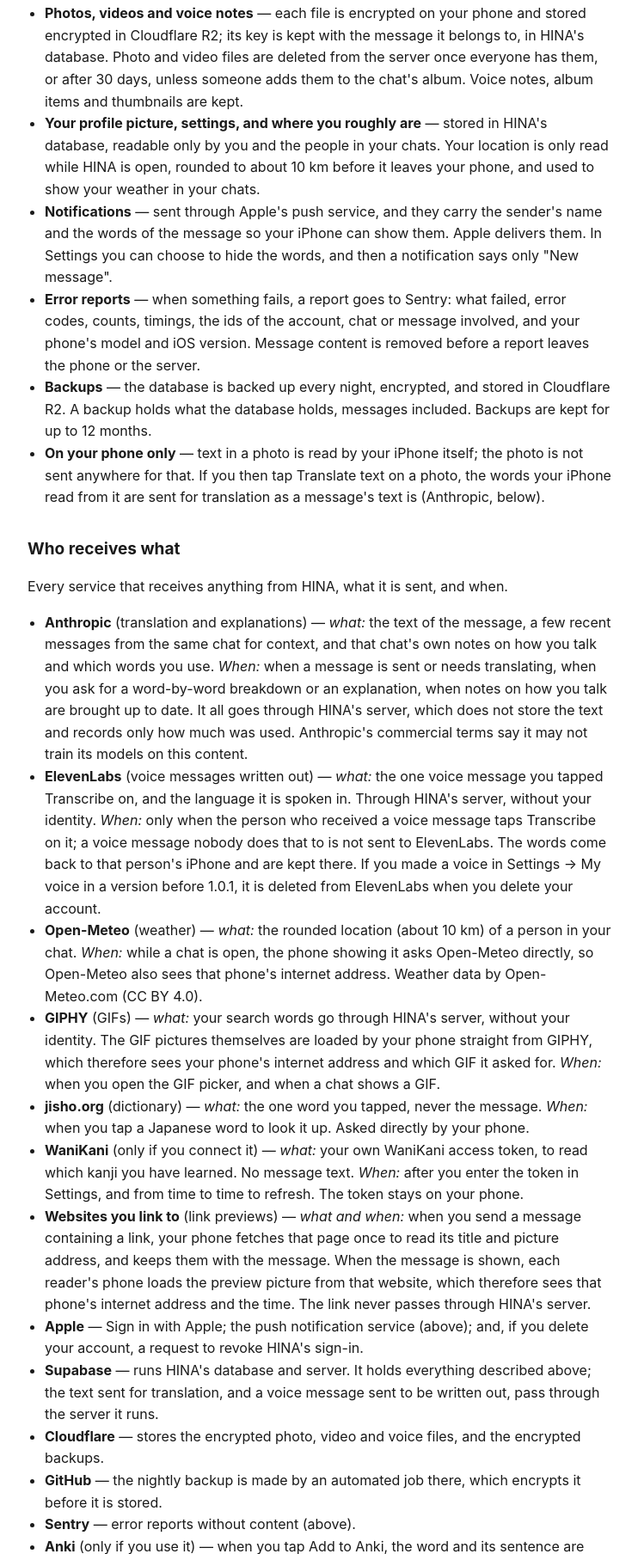
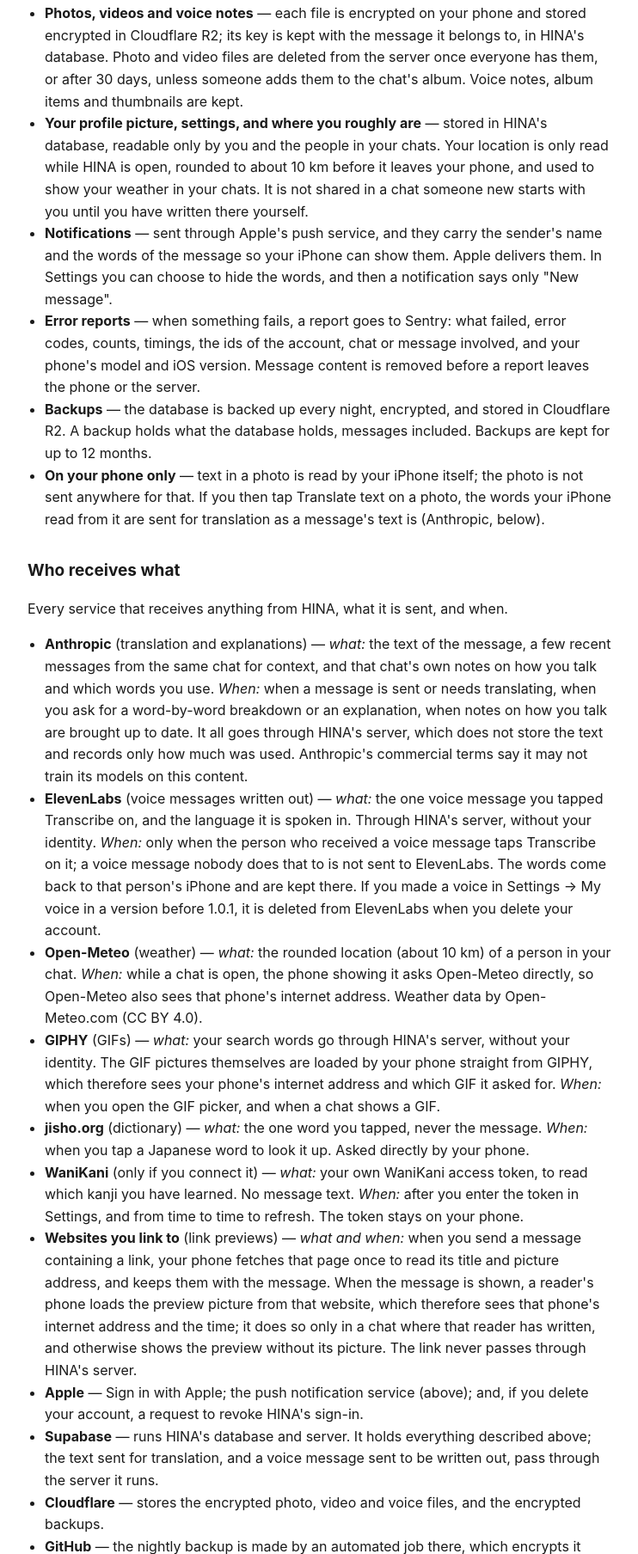
Before and after one commit to hina-family/hina-family.github.io, a plain HTML site: page index.html in a window 1280 px wide. Shown: the part 1195-3003 px from the top of the page at 86% size, without its empty margins (268-1010 px from the left). Drawn offline with Linux system fonts and the light colour scheme.

Commit message:
Privacy page: same as https://jakeriley1995-cpu.github.io/HINA/ (23 November 2026)

```diff
--- a/index.html
+++ b/index.html
@@ -41,7 +41,7 @@
   <li><strong>Your account</strong> — the name and language you choose, your HINA name if you set one, and your Sign in with Apple identifier (Apple may give us a private relay email instead of your real one). Stored in HINA's database (Supabase). Someone who types your exact HINA name sees your name and language, and can start a chat with you unless one of you has blocked the other.</li>
   <li><strong>Messages</strong> — stored in HINA's database as readable text, with who sent each one, when, and to which chat. The database only gives a chat's messages to the signed-in people in that chat. Translations, reactions, corrections and the chat's notes on how you talk are stored the same way. Until version 1.0.1 messages were end-to-end encrypted; the app converts that earlier history to the readable form the first time it opens.</li>
   <li><strong>Photos, videos and voice notes</strong> — each file is encrypted on your phone and stored encrypted in Cloudflare R2; its key is kept with the message it belongs to, in HINA's database. Photo and video files are deleted from the server once everyone has them, or after 30 days, unless someone adds them to the chat's album. Voice notes, album items and thumbnails are kept.</li>
-  <li><strong>Your profile picture, settings, and where you roughly are</strong> — stored in HINA's database, readable only by you and the people in your chats. Your location is only read while HINA is open, rounded to about 10 km before it leaves your phone, and used to show your weather in your chats.</li>
+  <li><strong>Your profile picture, settings, and where you roughly are</strong> — stored in HINA's database, readable only by you and the people in your chats. Your location is only read while HINA is open, rounded to about 10 km before it leaves your phone, and used to show your weather in your chats. It is not shared in a chat someone new starts with you until you have written there yourself.</li>
   <li><strong>Notifications</strong> — sent through Apple's push service, and they carry the sender's name and the words of the message so your iPhone can show them. Apple delivers them. In Settings you can choose to hide the words, and then a notification says only "New message".</li>
   <li><strong>Error reports</strong> — when something fails, a report goes to Sentry: what failed, error codes, counts, timings, the ids of the account, chat or message involved, and your phone's model and iOS version. Message content is removed before a report leaves the phone or the server.</li>
   <li><strong>Backups</strong> — the database is backed up every night, encrypted, and stored in Cloudflare R2. A backup holds what the database holds, messages included. Backups are kept for up to 12 months.</li>
@@ -57,7 +57,7 @@
   <li><strong>GIPHY</strong> (GIFs) — <em>what:</em> your search words go through HINA's server, without your identity. The GIF pictures themselves are loaded by your phone straight from GIPHY, which therefore sees your phone's internet address and which GIF it asked for. <em>When:</em> when you open the GIF picker, and when a chat shows a GIF.</li>
   <li><strong>jisho.org</strong> (dictionary) — <em>what:</em> the one word you tapped, never the message. <em>When:</em> when you tap a Japanese word to look it up. Asked directly by your phone.</li>
   <li><strong>WaniKani</strong> (only if you connect it) — <em>what:</em> your own WaniKani access token, to read which kanji you have learned. No message text. <em>When:</em> after you enter the token in Settings, and from time to time to refresh. The token stays on your phone.</li>
-  <li><strong>Websites you link to</strong> (link previews) — <em>what and when:</em> when you send a message containing a link, your phone fetches that page once to read its title and picture address, and keeps them with the message. When the message is shown, each reader's phone loads the preview picture from that website, which therefore sees that phone's internet address and the time. The link never passes through HINA's server.</li>
+  <li><strong>Websites you link to</strong> (link previews) — <em>what and when:</em> when you send a message containing a link, your phone fetches that page once to read its title and picture address, and keeps them with the message. When the message is shown, a reader's phone loads the preview picture from that website, which therefore sees that phone's internet address and the time; it does so only in a chat where that reader has written, and otherwise shows the preview without its picture. The link never passes through HINA's server.</li>
   <li><strong>Apple</strong> — Sign in with Apple; the push notification service (above); and, if you delete your account, a request to revoke HINA's sign-in.</li>
   <li><strong>Supabase</strong> — runs HINA's database and server. It holds everything described above; the text sent for translation, and a voice message sent to be written out, pass through the server it runs.</li>
   <li><strong>Cloudflare</strong> — stores the encrypted photo, video and voice files, and the encrypted backups.</li>
```
